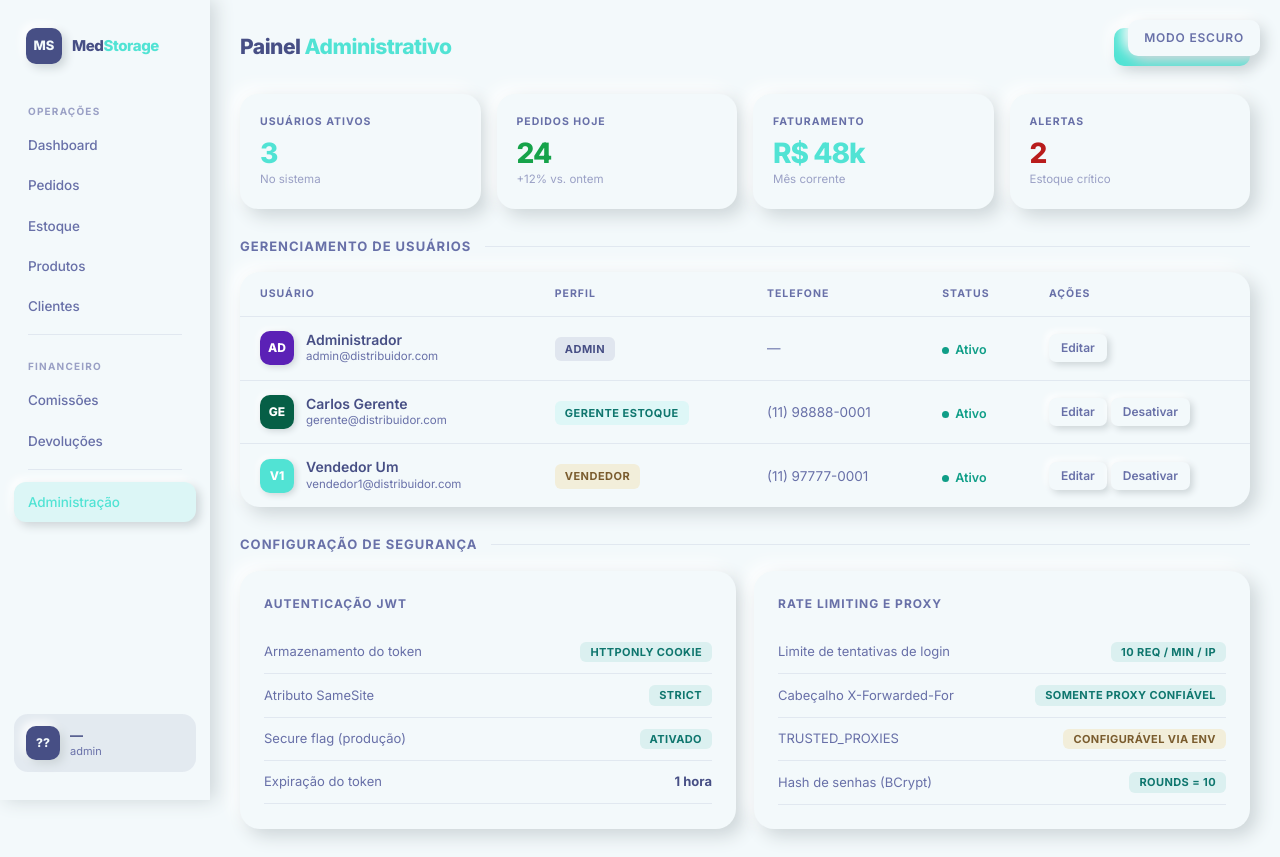
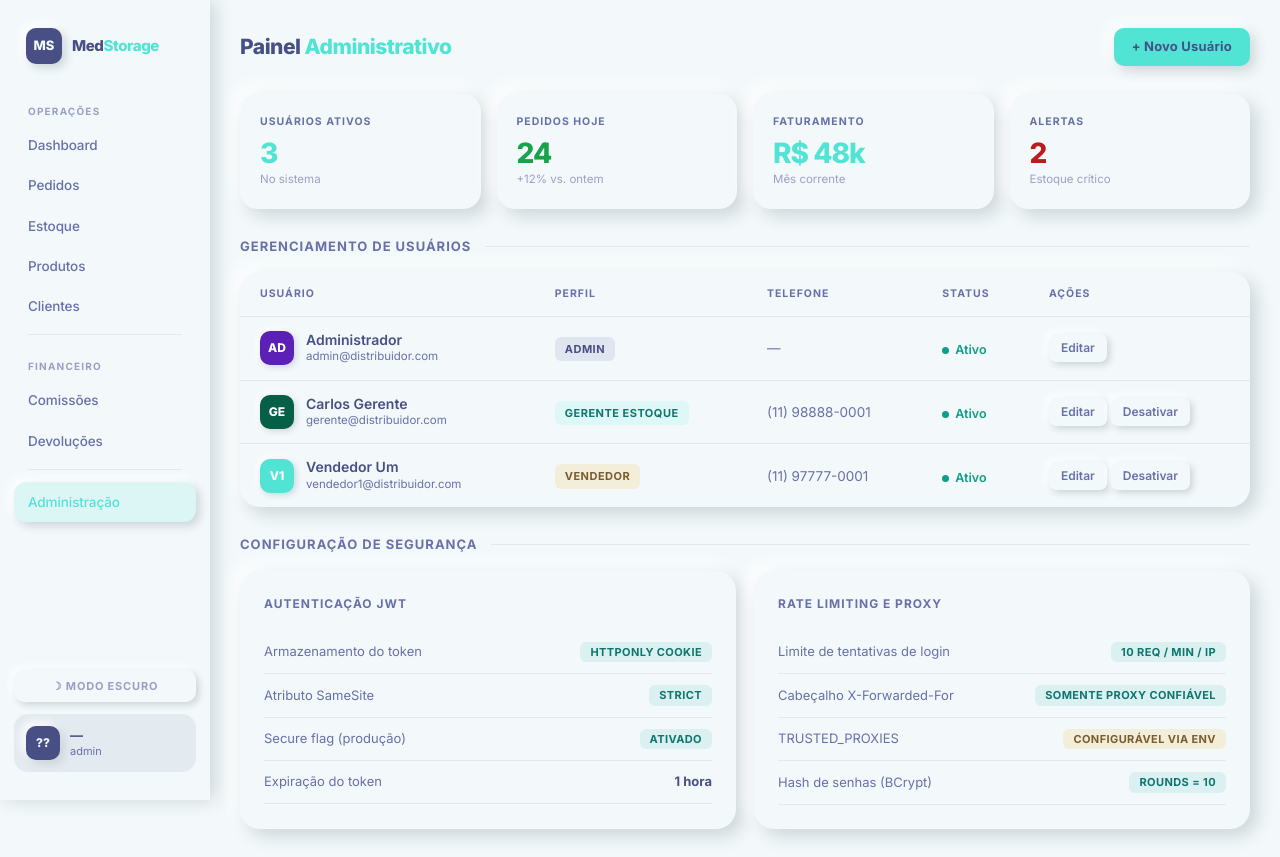
Before and after one commit to pedrinzz10/medstorage-frontend, a React (Vite) app: page /admin in a window 1280 px wide. Built offline with nearby package versions, Linux system fonts and the light colour scheme; sample sign-in values are in the browser's storage.

Commit message:
fix: move toggle de tema para a sidebar eliminando sobreposicao no header

```diff
--- a/src/components/layout/AppLayout.tsx
+++ b/src/components/layout/AppLayout.tsx
@@ -1,21 +1,14 @@
 import type { ReactNode } from 'react';
 import { Navigate } from 'react-router-dom';
 import { useAuth } from '../../contexts/AuthContext';
-import { useTheme } from '../../contexts/ThemeContext';
 import { Sidebar } from './Sidebar';
-import { Button } from '../ui/Button';
 
 interface AppLayoutProps {
   children: ReactNode;
 }
 
-/**
- * Layout base de todas as páginas autenticadas.
- * Redireciona para /login se não houver usuário logado.
- */
 export function AppLayout({ children }: AppLayoutProps) {
   const { user } = useAuth();
-  const { theme, toggleTheme } = useTheme();
 
   if (!user) return <Navigate to="/login" replace />;
 
@@ -23,12 +16,6 @@ export function AppLayout({ children }: AppLayoutProps) {
     <div className="flex min-h-screen" style={{ background: 'var(--bg)', color: 'var(--text)' }}>
       <Sidebar />
       <main className="flex-1 overflow-y-auto" style={{ padding: '28px 30px' }}>
-        {/* Botão de tema flutuante */}
-        <div className="fixed top-5 right-5 z-50">
-          <Button variant="ghost" onClick={toggleTheme}>
-            {theme === 'light' ? 'Modo Escuro' : 'Modo Claro'}
-          </Button>
-        </div>
         {children}
       </main>
     </div>
--- a/src/components/layout/Sidebar.tsx
+++ b/src/components/layout/Sidebar.tsx
@@ -1,5 +1,6 @@
 import { NavLink, useNavigate } from 'react-router-dom';
 import { useAuth } from '../../contexts/AuthContext';
+import { useTheme } from '../../contexts/ThemeContext';
 
 interface NavSection {
   title: string;
@@ -31,6 +32,7 @@ const adminItem = { label: 'Administração', path: '/admin' };
 /** Sidebar de navegação neumórfica com seções e perfil do usuário */
 export function Sidebar() {
   const { user, logout } = useAuth();
+  const { theme, toggleTheme } = useTheme();
   const navigate = useNavigate();
 
   function handleLogout() {
@@ -103,9 +105,18 @@ export function Sidebar() {
         </NavLink>
       )}
 
+      {/* Toggle de tema */}
+      <button
+        onClick={toggleTheme}
+        className="mt-auto mb-2 w-full px-3.5 py-2 rounded-[10px] border-none cursor-pointer text-[11px] font-bold uppercase tracking-[0.8px] transition-all duration-150 neu-btn-sm"
+        style={{ fontFamily: 'inherit', background: 'var(--bg)', color: 'var(--text-soft)' }}
+      >
+        {theme === 'light' ? '☽  Modo Escuro' : '☀  Modo Claro'}
+      </button>
+
       {/* Perfil do usuário */}
       <div
-        className="mt-auto rounded-[14px] p-3 cursor-pointer"
+        className="rounded-[14px] p-3 cursor-pointer"
         style={{ background: 'var(--secondary-fade)' }}
         onClick={handleLogout}
         title="Clique para sair"
```
